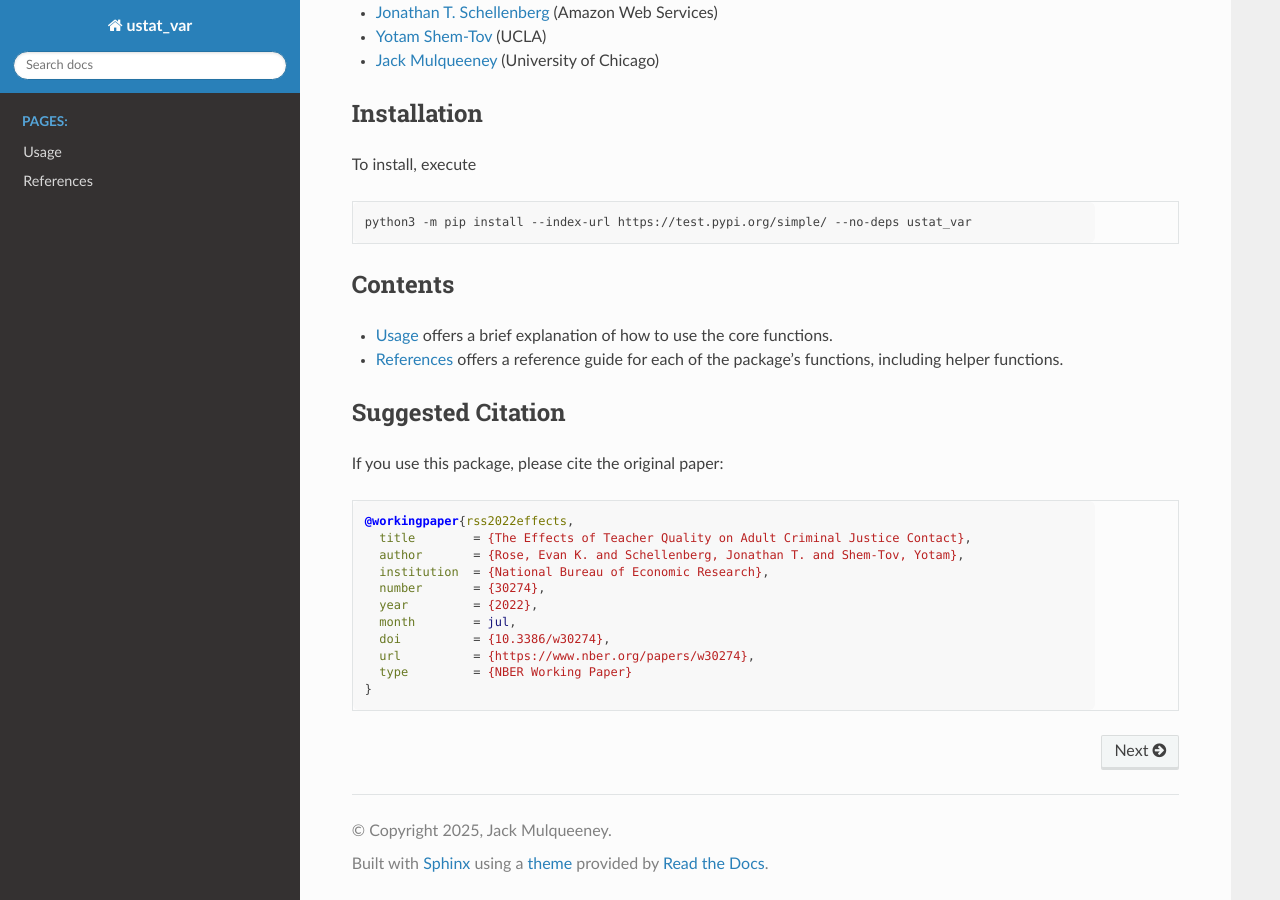
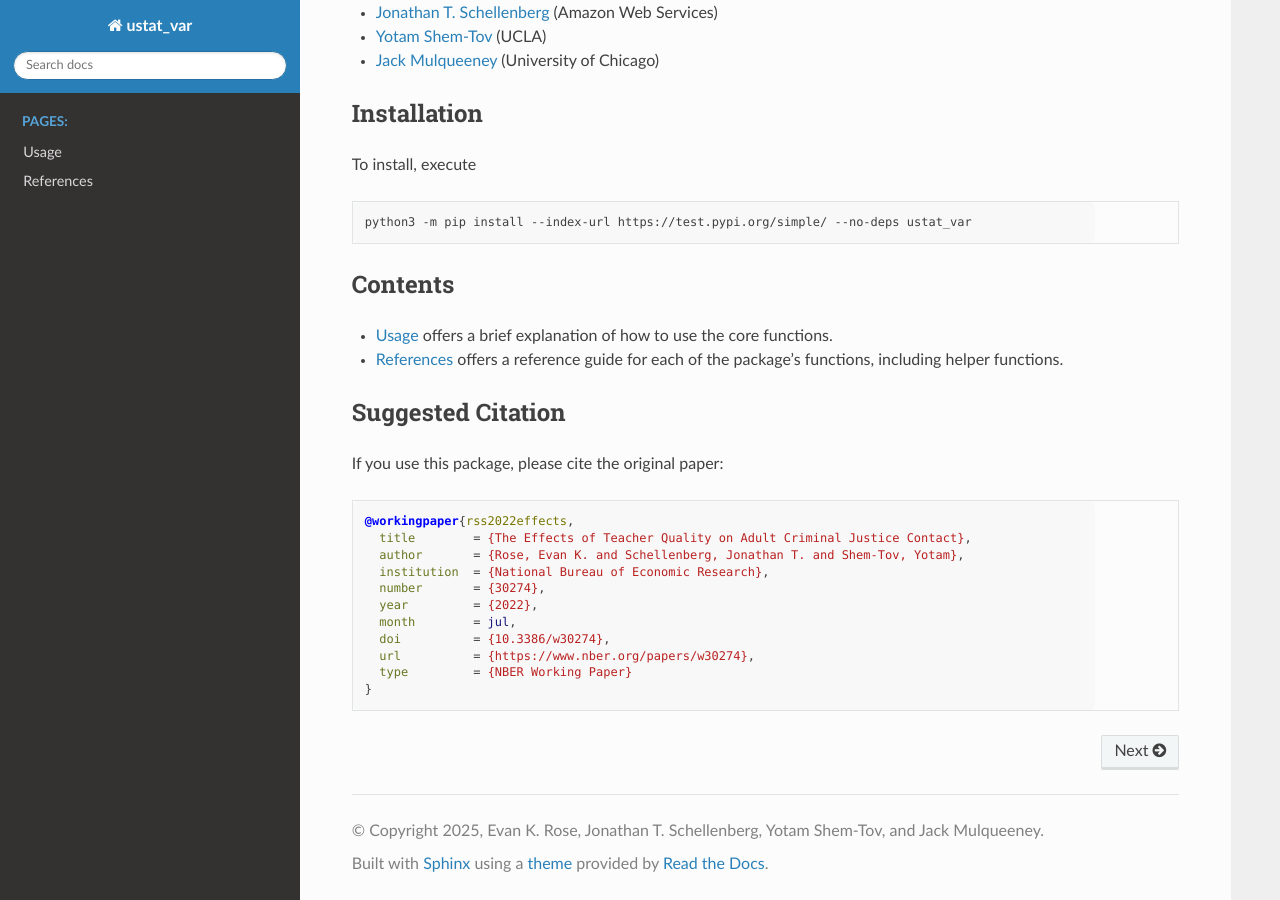
Before and after one commit to jkmulq/ustat_var, a Sphinx documentation site: the page built from docs/source/index.rst, in a window 1280 px wide and 900 px high, scrolled down 1062 px. Built offline with Sphinx 7.4.7 and the Read the Docs theme 3.1.0, drawn with Linux system fonts in a browser that asks for light colours.

Commit message:
update conf.py with full author list and bump version to 0.3.3

```diff
--- a/docs/source/conf.py
+++ b/docs/source/conf.py
@@ -11,9 +11,9 @@ sys.path.insert(0, os.path.abspath('../..'))
 # https://www.sphinx-doc.org/en/master/usage/configuration.html#project-information
 
 project = 'ustat_var'
-copyright = '2025, Jack Mulqueeney'
-author = 'Jack Mulqueeney'
-release = '0.3.0'
+copyright = '2025, Evan K. Rose, Jonathan T. Schellenberg, Yotam Shem-Tov, and Jack Mulqueeney'
+author = 'Evan K. Rose, Jonathan T. Schellenberg, Yotam Shem-Tov, and Jack Mulqueeney'
+release = '0.3.3'
 
 # -- General configuration ---------------------------------------------------
 # https://www.sphinx-doc.org/en/master/usage/configuration.html#general-configuration
```
